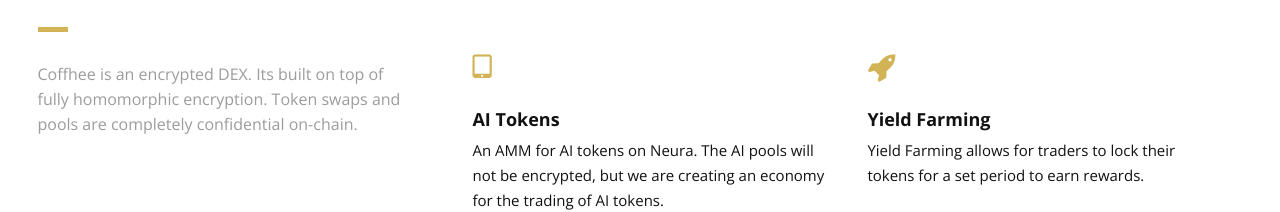
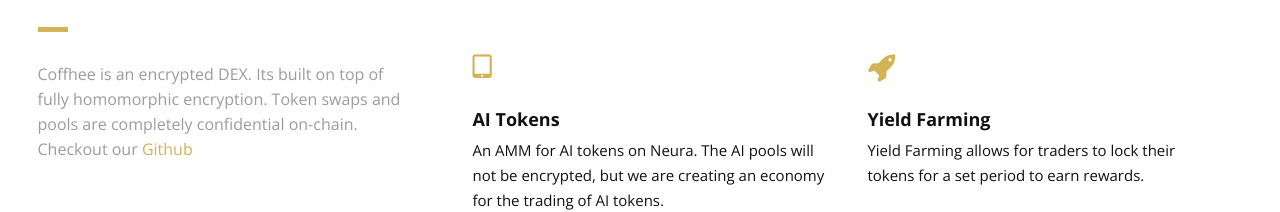
Before and after one commit to Islandersfan2016/CoffheeProtocol, a plain HTML site: page index.html in a window 1280 px wide. Shown: the part 963-1175 px from the top of the page. Drawn offline with nearby package versions, Linux system fonts and the light colour scheme.

Commit message:
Update index.html

```diff
--- a/index.html
+++ b/index.html
@@ -155,7 +155,7 @@
                     <div class="section-heading">
                         <h3>FHE</h3>
                         <h2 class="section-title">Encrypted Decentralized Exchange</h2>
-                        <p class="section-subtitle">Coffhee is an encrypted DEX. Its built on top of fully homomorphic encryption. Token swaps and pools are completely confidential on-chain.</p>
+                        <p class="section-subtitle">Coffhee is an encrypted DEX. Its built on top of fully homomorphic encryption. Token swaps and pools are completely confidential on-chain. Checkout our <a href="https://github.com/Coffhee-Protocol">Github</a></p>
                     </div>
 
                 </div>
```
